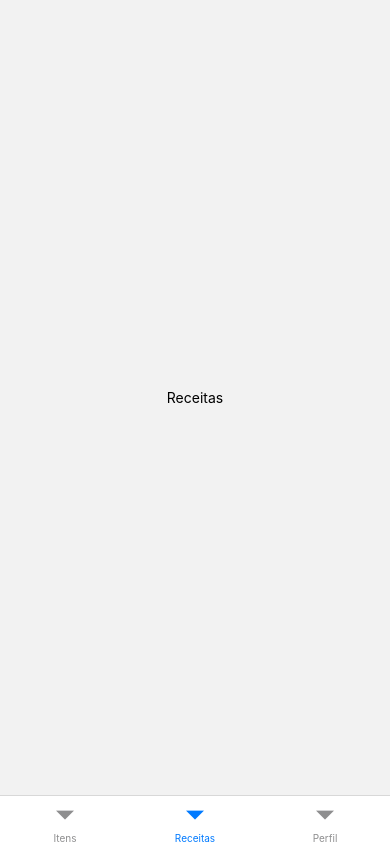
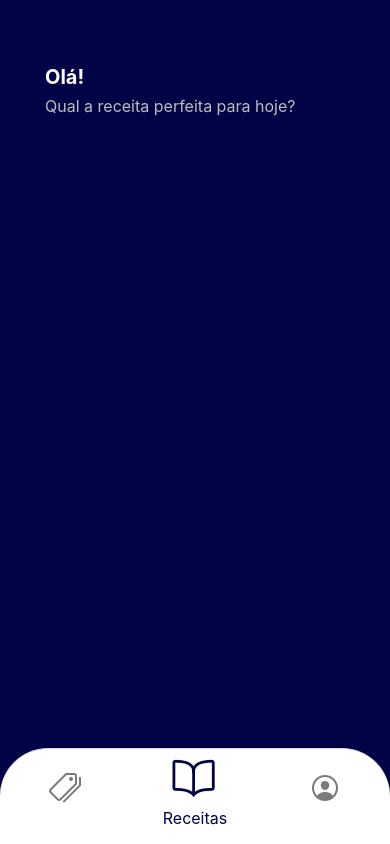
Before and after one commit to InteliFreeze/frontfreeze, a React Native app in the folder inteliapp/: screen /Receitas in a window 390 px wide. Built offline with nearby package versions, Linux system fonts and the light colour scheme.

Commit message:
First Version

```diff
--- a/inteliapp/App.js
+++ b/inteliapp/App.js
@@ -1,6 +1,9 @@
 import * as React from 'react';
 import { NavigationContainer } from '@react-navigation/native';
 import { createBottomTabNavigator } from '@react-navigation/bottom-tabs';
+import { FaAccusoft } from 'react-icons/fa';
+import Ionicons from 'react-native-vector-icons/Ionicons';
+import { Text, View } from 'react-native';
 
 import Perfil from './src/screens/Perfil';
 import Itens from './src/screens/Itens';
@@ -9,13 +12,63 @@ import Receitas from './src/screens/Receitas';
 const Tab = createBottomTabNavigator();
 
 export default function App() {
+
   return (
-    <NavigationContainer>
-      <Tab.Navigator initialRouteName='Receitas'>
+    <NavigationContainer backgroundColor='black'>
+      <Tab.Navigator
+      initialRouteName='Receitas'
+      sceneContainerStyle={{ backgroundColor: '#000345' }}
+      >
 
-        <Tab.Screen name="Itens" component={Itens} options={{ headerShown: false }} />
-        <Tab.Screen selected name="Receitas" component={Receitas} options={{ headerShown: false }} />
-        <Tab.Screen name="Perfil" component={Perfil} options={{ headerShown: false }} />
+        <Tab.Screen name="Itens" component={Itens} options={{
+          headerShown: false,
+          tabBarIcon: ({ focused,color, size }) => (
+          <Ionicons name="pricetags-outline" color={focused?"#000345":"#7A7A7A"} size={focused?45:32} />
+          ),
+          tabBarLabel:({ focused,color })=>(<Text style={{color:"#000345", fontSize:focused?16:0, paddingBottom:16}}>Itens</Text>),
+          tabBarStyle: {
+            backgroundColor: '#ffffff',
+            height: 96,
+            borderTopLeftRadius: 48,
+            borderTopRightRadius: 48,
+            position: 'absolute',
+          }
+        }}
+        />
+        <Tab.Screen selected name="Receitas" component={Receitas} options={{
+          headerShown: false,
+          tabBarIcon: ({ focused,color, size }) => (
+          <Ionicons name="book-outline" color={focused?"#000345":"#7A7A7A"} size={focused?45:32} style={
+            {
+              transition: 'all 0.5s ease-in-out',
+            }
+          } />
+
+          ),
+          tabBarLabel:({ focused,color })=>(<Text style={{color:"#000345", fontSize:focused?16:0, paddingBottom:16}}>Receitas</Text>),
+          tabBarStyle: {
+            backgroundColor: '#ffffff',
+            height: 96,
+            borderTopLeftRadius: 48,
+            borderTopRightRadius: 48,
+            position: 'absolute',
+          }
+          }}  />
+        <Tab.Screen name="Perfil" component={Perfil} options={{
+          headerShown: false,
+          tabBarIcon: ({ focused,color, size }) => (
+          <Ionicons name="person-circle-outline" color={focused?"#000345":"#7A7A7A"} size={focused?45:32} />
+
+          ),
+          tabBarLabel:({ focused,color })=>(<Text style={{color:"#000345", fontSize:focused?16:0, paddingBottom:16}}>Perfil</Text>),
+          tabBarStyle: {
+            backgroundColor: '#ffffff',
+            height: 96,
+            borderTopLeftRadius: 48,
+            borderTopRightRadius: 48,
+            position: 'absolute',
+          }
+          }}  />
 
       </Tab.Navigator>
     </NavigationContainer>
--- a/inteliapp/src/screens/Itens.js
+++ b/inteliapp/src/screens/Itens.js
@@ -2,8 +2,9 @@ import { Text, View } from 'react-native';
 
 function Itens() {
     return (
-      <View style={{ flex: 1, justifyContent: 'center', alignItems: 'center' }}>
-        <Text>Itens</Text>
+      <View style={{ flex: 1, paddingTop: 65, paddingRight: 45, paddingLeft:45}}>
+        <Text style={{fontSize: 20, color: "#ffffff", fontWeight:'bold' }}>Itens</Text>
+        <Text style={{fontSize: 16, color: "#BDBDBD", paddingTop: 7, paddingBottom:14 }}>Estes são os seus alimentos.</Text>
       </View>
     );
   }
--- a/inteliapp/src/screens/Perfil.js
+++ b/inteliapp/src/screens/Perfil.js
@@ -2,8 +2,9 @@ import { Text, View } from 'react-native';
 
 function Perfil() {
     return (
-      <View style={{ flex: 1, justifyContent: 'center', alignItems: 'center' }}>
-        <Text>Perfil</Text>
+        <View style={{ flex: 1, paddingTop: 65, paddingRight: 45, paddingLeft:45}}>
+        <Text style={{fontSize: 20, color: "#ffffff", fontWeight:'bold' }}>Perfil</Text>
+        <Text style={{fontSize: 16, color: "#BDBDBD", paddingTop: 7, paddingBottom:14 }}>Gerencie a sua sessão.</Text>
       </View>
     );
   }
--- a/inteliapp/src/screens/Receitas.js
+++ b/inteliapp/src/screens/Receitas.js
@@ -2,8 +2,9 @@ import { Text, View } from 'react-native';
 
 function Receitas() {
     return (
-      <View style={{ flex: 1, justifyContent: 'center', alignItems: 'center' }}>
-        <Text>Receitas</Text>
+        <View style={{ flex: 1, paddingTop: 65, paddingRight: 45, paddingLeft:45}}>
+        <Text style={{fontSize: 20, color: "#ffffff", fontWeight:'bold' }}>Olá!</Text>
+        <Text style={{fontSize: 16, color: "#BDBDBD", paddingTop: 7, paddingBottom:14 }}>Qual a receita perfeita para hoje?</Text>
       </View>
     );
   }
```
